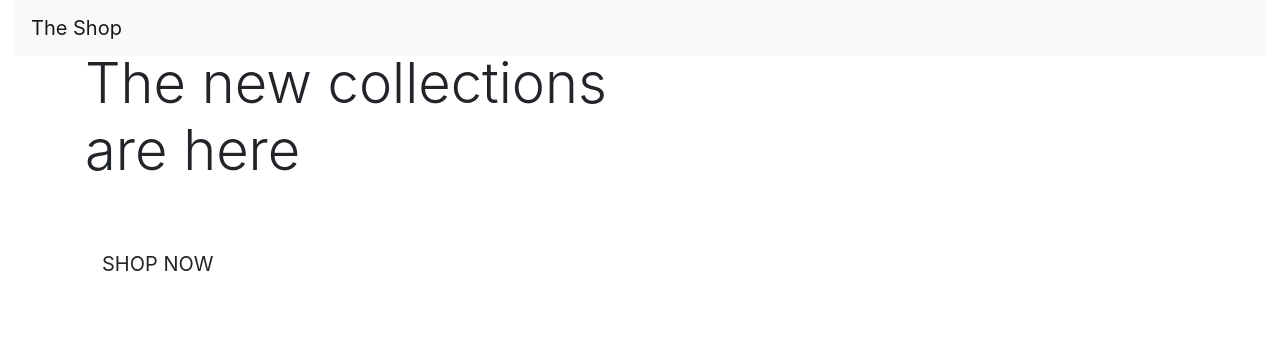
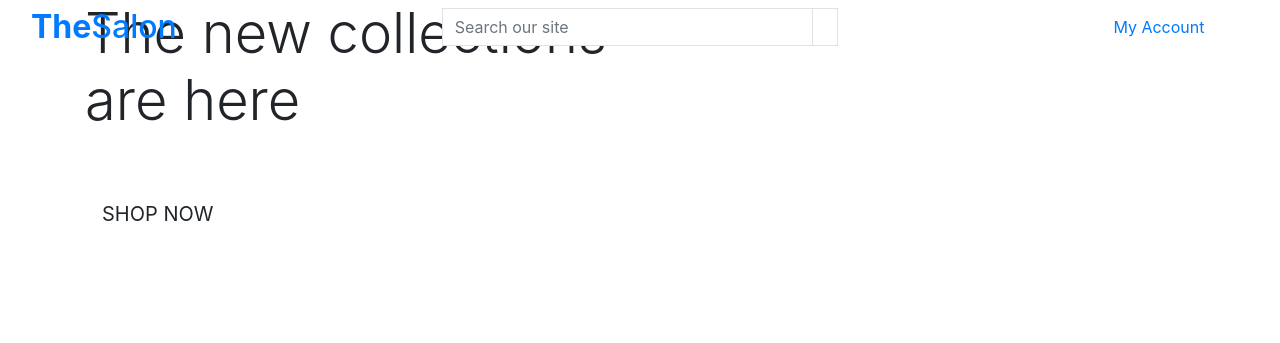
Before and after one commit to Josseyo/shop, a Django app: page / in a window 1280 px wide. Shown: the top 343 px of the page. Run offline with Django 3.2, Linux system fonts and the light colour scheme.

Commit message:
Add main page header

```diff
--- a/templates/base.html
+++ b/templates/base.html
@@ -2,7 +2,7 @@
 
 <!doctype html>
 <html lang="en">
-<head>
+  <head>
     {% block meta %}
     <meta http-equiv="X-UA-Compatible" content="ie=edge">
     <meta charset="utf-8">
@@ -28,21 +28,70 @@
     {% endblock %}
 
     <title>The Salon {% block extra_title %}{% endblock %}</title>
-</head>
-<body style="padding-top: 50px;">
+  </head>
+  <body>
     <header class="container-fluid fixed-top">
-        <nav class="navbar navbar-expand-lg navbar-light bg-light">
-            <a class="navbar-brand" href="#">The Shop</a>
-            <!-- Add more navbar items here if needed -->
-        </nav>
+      <div class="row">
+        <div class="col-12 col-lg-4 my-auto py-1 py-lg-0 text-center text-lg-left">
+          <a href="{% url 'home' %}" class="nav-link main-logo-link">
+            <h2 class="logo-font text-black my-0"><strong>The</strong>Salon</h2>
+          </a>
+        </div>
+        <div class="col-12 col-lg-4 my-auto py-1 py-lg-0">
+          <form method="GET" action="">
+            <div class="input-group w-100">
+              <input class="form-control border border-black rounded-0" type="text" name="q" placeholder="Search our site">
+              <div class="input-group-append">
+                <button class="form-control btn btn-black border border-black rounded-0" type="submit">
+                  <span class="icon">
+                    <i class="fas fa-search"></i>
+                  </span>
+                </button>
+              </div>
+            </div>
+          </form>
+        </div>
+        <div class="col-12 col-lg-4 my-auto py-1 py-lg-0">
+          <ul class="list-inline list-unstyled text-center text-lg-right my-0">
+            <li class="list-inline-item dropdown">
+              <a class="text-black nav-link" href="#" id="user-options" data-toggle="dropdown" aria-haspopup="true" aria-expanded="false">
+                <div class="text-center">
+                  <div><i class="fas fa-user fa-lg"></i></div>
+                  <p class="my-0">My Account</p>
+                </div>
+              </a>
+              <div class="dropdown-menu border-0" aria-labelledby="user-options">
+                {% if request.user.is_authenticated %}
+                  {% if request.user.is_superuser %}
+                    <a href="" class="dropdown-item">Product Management</a>
+                  {% endif %}
+                  <a href="" class="dropdown-item">My Profile</a>
+                  <a href="{% url 'account_logout' %}" class="dropdown-item">Logout</a>
+                {% else %}
+                  <a href="{% url 'account_signup' %}" class="dropdown-item">Register</a>
+                  <a href="{% url 'account_login' %}" class="dropdown-item">Login</a>
+                {% endif %}
+              </div>
+            </li>
+            <li class="list-inline-item">
+              <a class="{% if grand_total %}text-info font-weight-bold{% else %}text-black{% endif %} nav-link" href="">
+                <div class="text-center">
+                  <div><i class="fas fa-shopping-bag fa-lg"></i></div>
+                  <p class="my-0">
+                    {% if grand_total %}
+                      ...
+                    {% endif %}
+                  </p>
+                </div>
+              </a>
+            </li>
+          </ul>
+        </div>
+      </div>
     </header>
 
     {% if messages %}
-        <div class="message-container">
-            {% for message in messages %}
-                <div class="alert alert-info">{{ message }}</div>
-            {% endfor %}
-        </div>
+        <div class="message-container"></div>
     {% endif %}
 
     {% block page_header %}
@@ -54,5 +103,5 @@
     {% block postloadjs %}
     {% endblock %}
 
-</body>
+  </body>
 </html>
```
